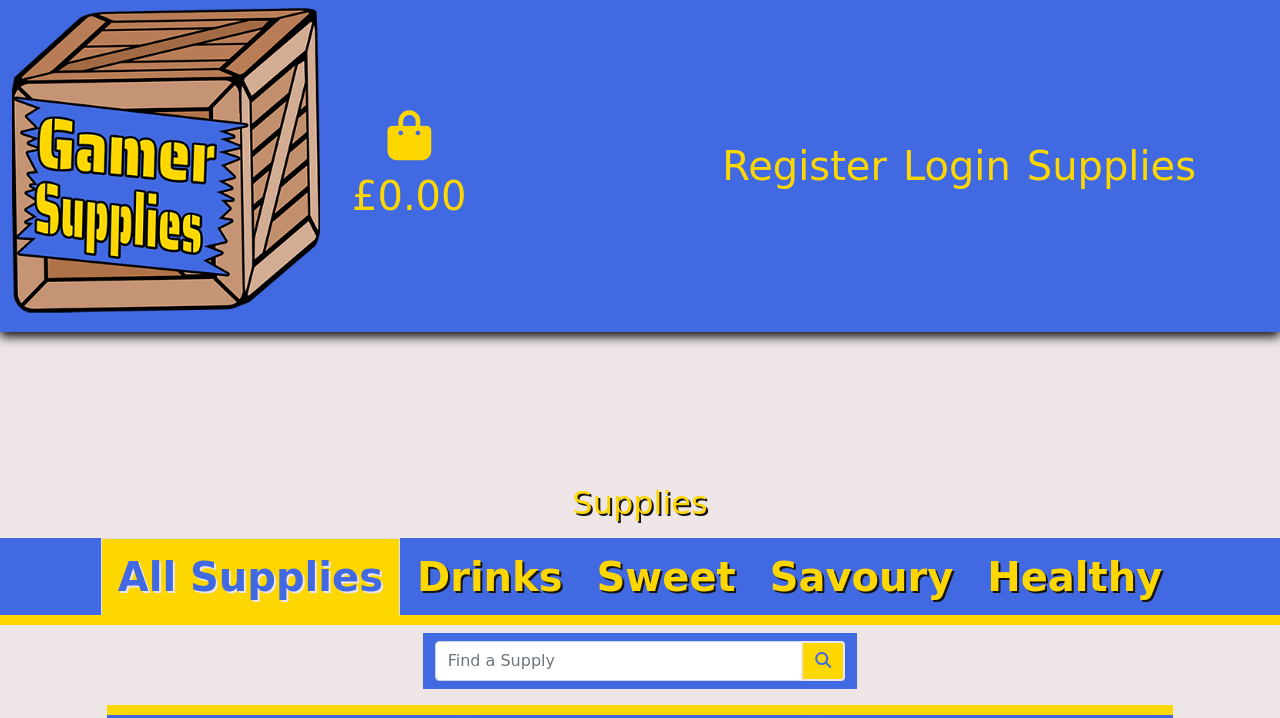
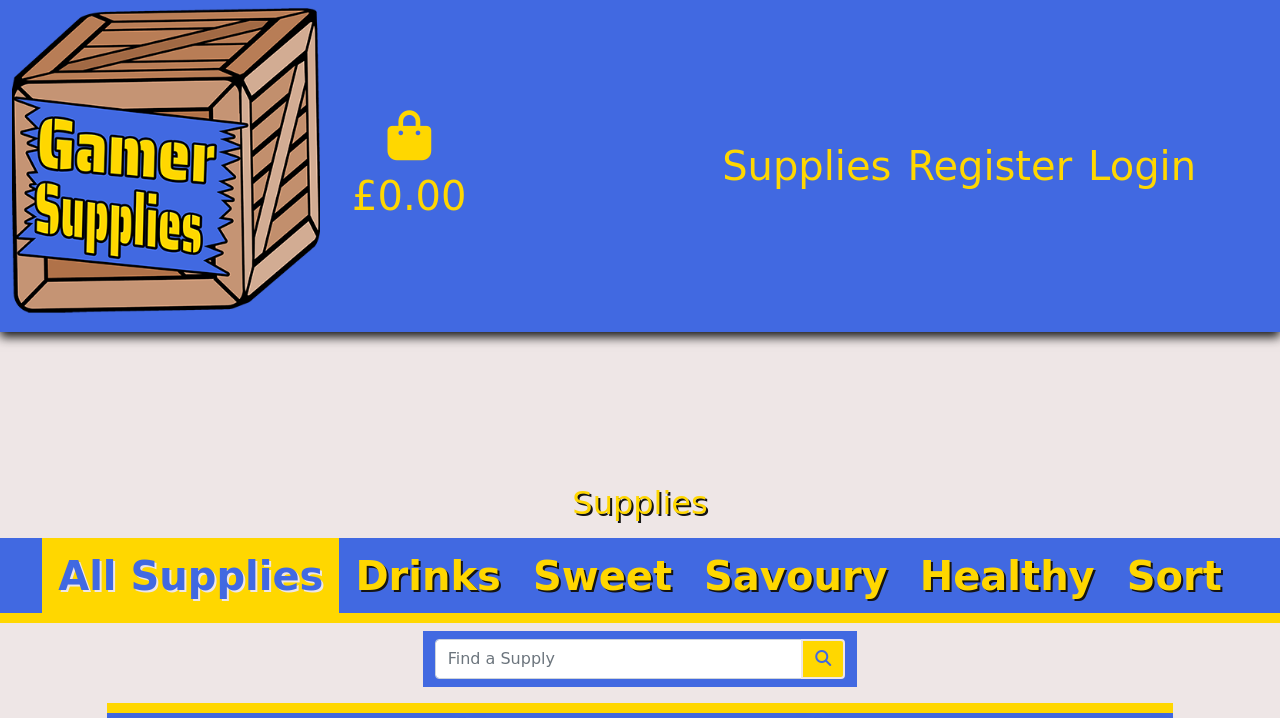
Before and after one commit to JoeyyScott/Gamer-Supplies, a Django app: page /supplies/ in a window 1280 px wide. Shown: the top 718 px of the page. Run offline with Django 3.2, Linux system fonts and the light colour scheme; data comes from the database, SQL or seed files in the repository; some libraries are stand-ins or nearby versions; some web fonts are replaced.

Commit message:
[ADD] Added sorting and adjusted base template

```diff
--- a/static/css/base.css
+++ b/static/css/base.css
@@ -59,13 +59,20 @@ footer i, .text-footer { color: #ffd700; font-size: 1.6rem; }
 
 .supply-img { border: 5px solid #ffd700; }
 
-.nav-tabs { text-shadow: 2px 2px #141414; }
+.nav-tabs { color: #ffd700; text-shadow: 2px 2px #141414; }
 .nav-tabs .nav-link.active, .nav-tabs .nav-link:hover {
     background-color: #ffd700;
     color: #4169e1;
     border-bottom: 0;
     text-shadow: 2px 2px #eee6e6;
 }
+ul { padding: 0 1rem 0 0; list-style: none; text-align: right; }
+.nav-tabs .nav-link, .nav-tabs .nav-link.active, .nav-tabs .nav-link:hover { border: none; width: max-content; }
+
+
+.sort-link:hover, .sort-link:focus { color: #ffd700; border: none; }
+
+.container-sort .navbar-toggler { padding: 0.5rem 1rem; box-shadow: none; font-size: 1rem; }
 .container-supplies { margin-top: 18vh; }
 .container-search { background-color: #4169e1;}
 .container-categories { border-top: 0; }
--- a/supplies/templates/supplies/supplies.html
+++ b/supplies/templates/supplies/supplies.html
@@ -19,7 +19,7 @@
     {% with request.get_full_path as url_name %}
     <ul class="nav nav-tabs fw-bold justify-content-center p-0 my-2 gamerStyle container-categories">
         <li class="nav-item">
-            <a class="rounded-0 nav-link {% if 'category' not in url_name %}active{% endif %}" href="{% url 'supplies' %}">All Supplies</a>
+            <a class="rounded-0 nav-link {% if 'category' not in url_name %}{% if 'sort' not in url_name %}active{% endif %}{% endif %}" href="{% url 'supplies' %}">All Supplies</a>
         </li>
         <li class="nav-item">
             <a class="rounded-0 nav-link {% if 'Drinks' in url_name %}active{% endif %}" href="{% url 'supplies' %}?category=Drinks">Drinks</a>
@@ -32,6 +32,16 @@
         </li>
         <li class="nav-item">
             <a class="rounded-0 nav-link {% if 'Healthy' in url_name %}active{% endif %}" href="{% url 'supplies' %}?category=Healthy">Healthy</a>
+        </li>
+        <li class="nav-item">
+            <a class="rounded-0 fw-bold nav-link sort-link {% if 'sort' in url_name %}active{% endif %}" data-toggle="collapse" href="#collapseExample" role="button" aria-expanded="false" aria-controls="collapseExample">Sort</a>
+            <div class="collapse" id="collapseExample">
+                <ul>
+                    <li><a class="nav-link" href="{% url 'supplies' %}?sort=price&direction=asc">Price</a></li>
+                    <li><a class="nav-link" href="{% url 'supplies' %}?sort=category&direction=asc">Category</a></li>
+                    <li><a class="nav-link" href="{% url 'supplies' %}?sort=brand&direction=asc">Brand</a></li>
+                </ul>
+            </div>
         </li>
     </ul>
     {% endwith %}
--- a/supplies/views.py
+++ b/supplies/views.py
@@ -12,8 +12,23 @@ def all_supplies(request):
     supplies = Supply.objects.all()
     query = None
     categories = None
+    sort = None
+    direction = None
 
     if request.GET:
+        if 'sort' in request.GET:
+            sortkey = request.GET['sort']
+            sort = sortkey
+            if sortkey == 'name':
+                sortkey = 'lower_name'
+                supplies = supplies.annotate(lower_name=Lower('name'))
+
+            if 'direction' in request.GET:
+                direction = request.GET['direction']
+                if direction == 'desc':
+                    sortkey = f'-{sortkey}'
+            supplies = supplies.order_by(sortkey)
+
         if 'category' in request.GET:
             categories = request.GET['category'].split(',')
             supplies = supplies.filter(category__name__in=categories)
@@ -28,11 +43,13 @@ def all_supplies(request):
             queries = Q(name__icontains=query) | Q(description__icontains=query) | Q(brand__icontains=query)
             supplies = supplies.filter(queries)
 
+    current_sorting = f'{sort}_{direction}'
+
     context = {
         'supplies': supplies,
         'search_term': query,
         'current_categories': categories,
-
+        'current_sorting': current_sorting,
     }
 
     return render(request, 'supplies/supplies.html', context)
--- a/templates/base.html
+++ b/templates/base.html
@@ -18,8 +18,8 @@
             <link rel="preconnect" href="https://fonts.googleapis.com">
             <link rel="preconnect" href="https://fonts.gstatic.com" crossorigin>
             <link href="https://fonts.googleapis.com/css2?family=Saira+Stencil+One&family=Salsa&display=swap" rel="stylesheet">
+            <script src="https://kit.fontawesome.com/ab0057aa42.js" crossorigin="anonymous"></script>
             <link rel="stylesheet" href="{% static 'css/base.css' %}">
-            <script src="https://kit.fontawesome.com/ab0057aa42.js" crossorigin="anonymous"></script>
             {% endblock %}
 
         {% block extra_css %}
@@ -27,9 +27,14 @@
 
         {% block corejs %}
             <!-- jQuery and Bootstrap JS -->
-            <script src="https://cdn.jsdelivr.net/npm/@popperjs/core@2.9.2/dist/umd/popper.min.js"></script>
+            <script src="https://kit.fontawesome.com/ab0057aa42.js" crossorigin="anonymous"></script>
+            <script src="https://code.jquery.com/jquery-3.5.1.slim.min.js" integrity="sha384-DfXdz2htPH0lsSSs5nCTpuj/zy4C+OGpamoFVy38MVBnE+IbbVYUew+OrCXaRkfj" crossorigin="anonymous"></script>
+            <script src="https://cdn.jsdelivr.net/npm/popper.js@1.16.1/dist/umd/popper.min.js" integrity="sha384-9/reFTGAW83EW2RDu2S0VKaIzap3H66lZH81PoYlFhbGU+6BZp6G7niu735Sk7lN" crossorigin="anonymous"></script>
+            <script src="https://cdn.jsdelivr.net/npm/bootstrap@4.6.0/dist/js/bootstrap.min.js" integrity="sha384-+YQ4JLhjyBLPDQt//I+STsc9iw4uQqACwlvpslubQzn4u2UU2UFM80nGisd026JF" crossorigin="anonymous"></script>
             <script src="https://cdn.jsdelivr.net/npm/bootstrap@5.0.0/dist/js/bootstrap.min.js"></script>
-            <script src="https://code.jquery.com/jquery-3.6.0.min.js"></script>
+
+            <!-- Stripe -->
+            <script src="https://js.stripe.com/v3/"></script>
         {% endblock %}
 
         {% block extra_js %}
@@ -65,6 +70,7 @@
                     <!-- Navbar -->
                     <div class="collapse navbar-collapse justify-content-end" id="navbar">
                         <div class="navbar-nav">
+                            <a class="nav-link" href="{% url 'supplies' %}">Supplies</a>
                             {% if request.user.is_authenticated %}
                                 {% if request.user.is_superuser %}
                                     <a class="nav-link" href="">Admin</a>
@@ -76,7 +82,6 @@
                                 <a class="nav-link" href="">Register</a>
                                 <a class="nav-link" href="">Login</a>
                             {% endif %}
-                            <a class="nav-link" href="{% url 'supplies' %}">Supplies</a>
                         </div>
                     </div>
                 </div>
```
